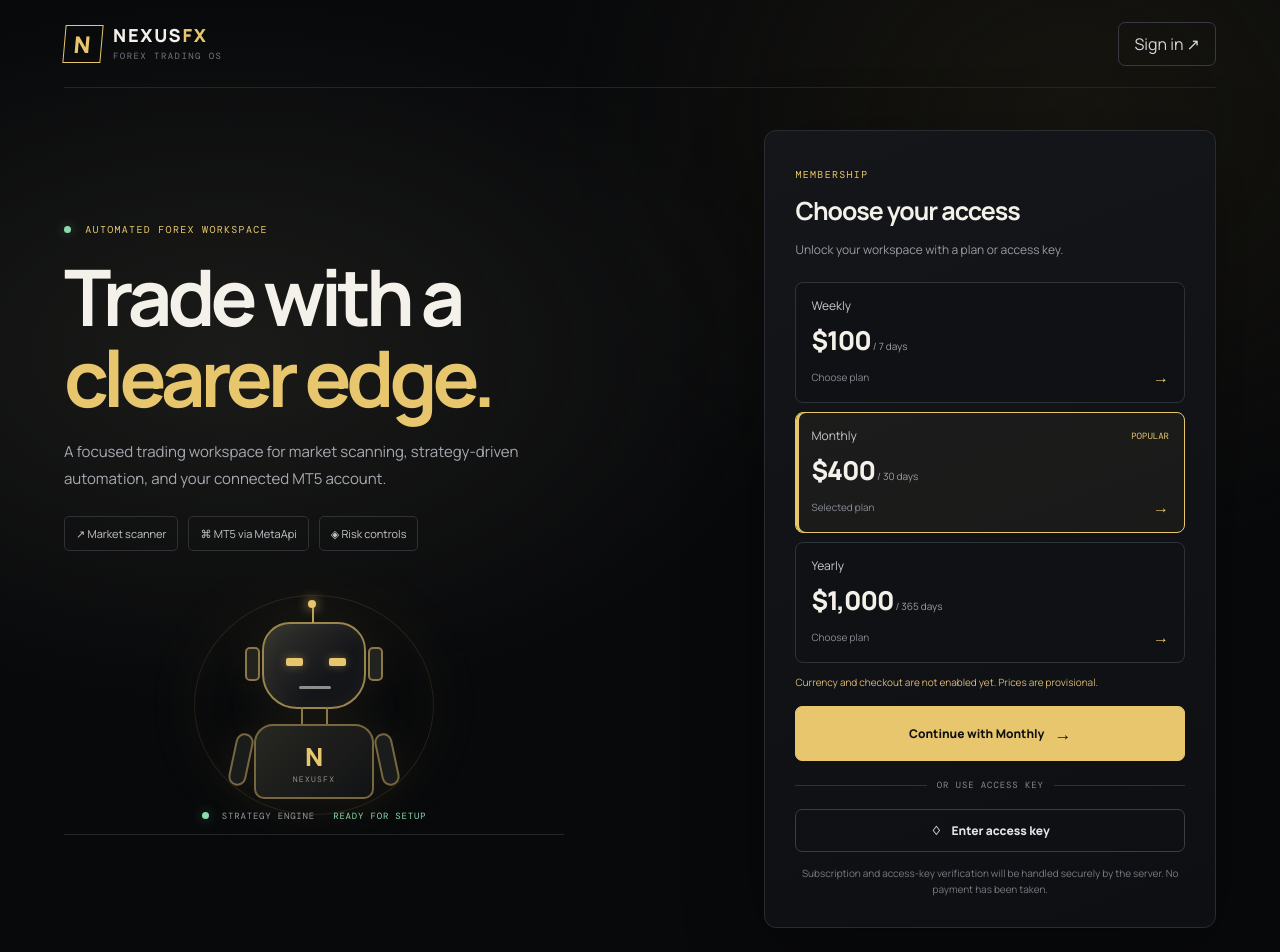
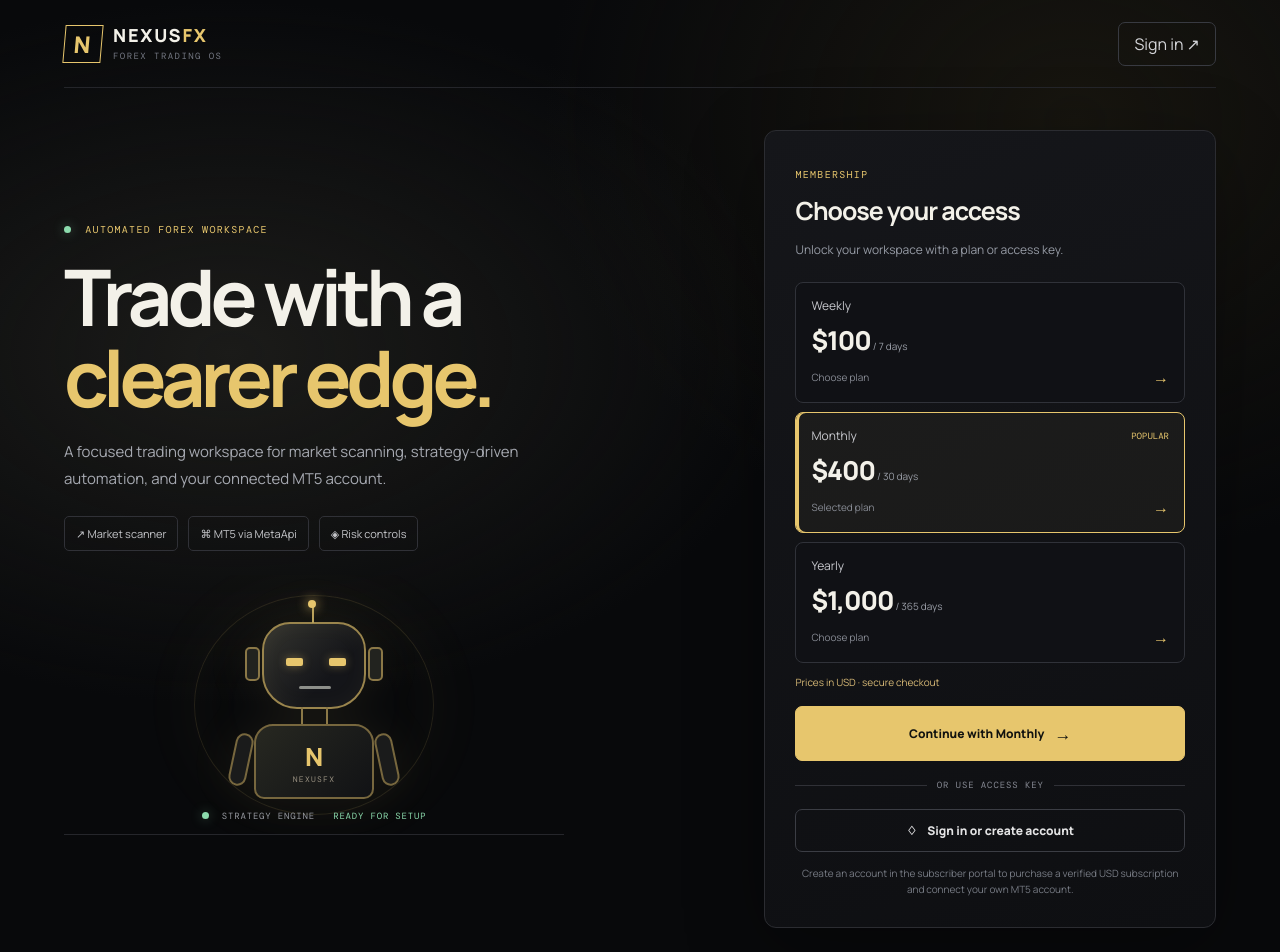
Before and after one commit to bethanyhellen210-alt/NEUTRAL-MARKET-, a Next.js app: page / in a window 1280 px wide. Shown: the top 952 px of the page. Built offline with nearby package versions, Linux system fonts and the light colour scheme.

Commit message:
Connect landing page to subscriber portal and USD checkout

```diff
--- a/app/page.jsx
+++ b/app/page.jsx
@@ -194,7 +194,7 @@
 
   if (page === "landing") return (
     <main className="landing" style={{"--accent":accent}}>
-      <header className="topbar landing-top"><a className="brand" href="#"><span className="brand-icon">N</span><span>NEXUS<span className="brand-fx">FX</span><small>FOREX TRADING OS</small></span></a><button className="quiet-button" onClick={() => {setPage("login");setMessage("");}}>Sign in ↗</button></header>
+      <header className="topbar landing-top"><a className="brand" href="#"><span className="brand-icon">N</span><span>NEXUS<span className="brand-fx">FX</span><small>FOREX TRADING OS</small></span></a><button className="quiet-button" onClick={() => {window.location.href="/portal";}}>Sign in ↗</button></header>
       <section className="landing-grid">
         <div className="landing-copy"><div className="eyebrow"><span className="status-dot"></span> AUTOMATED FOREX WORKSPACE</div><h1>Trade with a<br/><span>clearer edge.</span></h1><p className="landing-sub">A focused trading workspace for market scanning, strategy-driven automation, and your connected MT5 account.</p>
           <div className="hero-points"><span>↗ Market scanner</span><span>⌘ MT5 via MetaApi</span><span>◈ Risk controls</span></div>
@@ -202,11 +202,11 @@
         </div>
         <div className="plans-column"><div className="plan-heading"><span className="eyebrow">MEMBERSHIP</span><h2>Choose your access</h2><p>Unlock your workspace with a plan or access key.</p></div>
           <div className="plans">{plans.map(plan=><button key={plan.name} className={selectedPlan===plan.name?"plan-card chosen":"plan-card"} onClick={()=>setSelectedPlan(plan.name)}><span className="plan-top"><span>{plan.name}</span>{plan.popular&&<em>POPULAR</em>}</span><span className="plan-price">{plan.price}<small> / {plan.duration}</small></span><span className="plan-foot">{selectedPlan===plan.name?"Selected plan":"Choose plan"} <b>→</b></span></button>)}</div>
-          <div className="currency-note">Currency and checkout are not enabled yet. Prices are provisional.</div>
-          <button className="primary full large-button" onClick={()=>{setPage("login");setMessage("Selected "+selectedPlan+" plan in USD. Secure checkout and subscription activation are not enabled until payment verification and persistent licensing are configured.");}}>Continue with {selectedPlan} <span>→</span></button>
+          <div className="currency-note">Prices in USD · secure checkout</div>
+          <button className="primary full large-button" onClick={()=>{window.location.href="/portal";}}>Continue with {selectedPlan} <span>→</span></button>
           <div className="key-divider"><span></span> OR USE ACCESS KEY <span></span></div>
-          <button className="outline full" onClick={()=>{setPage("login");setMessage("");}}> <span>♢</span> Enter access key</button>
-          <p className="fine-print">Subscription and access-key verification will be handled securely by the server. No payment has been taken.</p>
+          <button className="outline full" onClick={()=>{window.location.href="/portal";}}> <span>♢</span> Sign in or create account</button>
+          <p className="fine-print">Create an account in the subscriber portal to purchase a verified USD subscription and connect your own MT5 account.</p>
         </div>
       </section>
       <footer className="landing-footer"><span>© 2026 NEXUSFX</span><span>MT5 CONNECTIVITY VIA METAAPI</span><span>TRADING INVOLVES RISK</span></footer>
```
